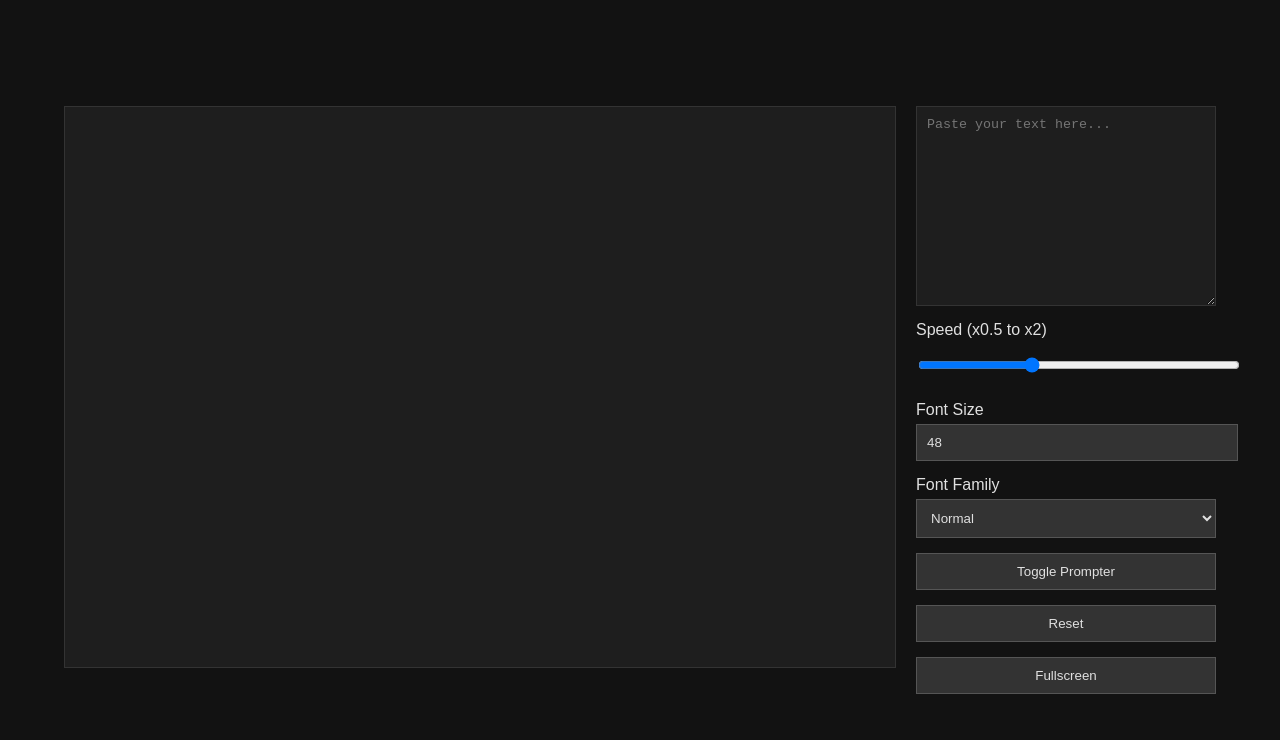
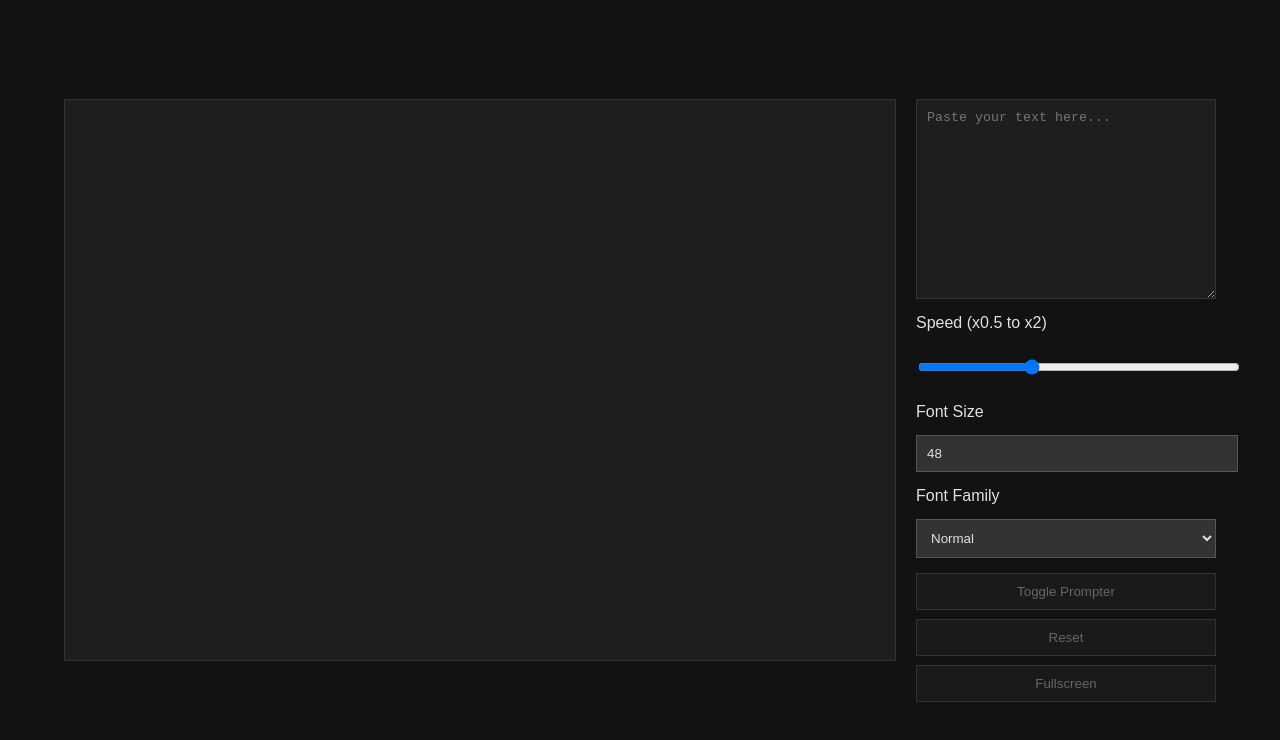
Before and after one commit to doulovera/teleprompter, a plain HTML site: page index.html in a window 1280 px wide. Drawn offline with Linux system fonts and the light colour scheme.

Commit message:
refactor: button layout and enhance button state management

```diff
--- a/index.html
+++ b/index.html
@@ -30,9 +30,11 @@
                     <option value="monospace">Monospace</option>
                 </select>
             </div>
-            <button id="toggle-prompter">Toggle Prompter</button>
-            <button id="reset-prompter">Reset</button>
-            <button id="fullscreen-button">Fullscreen</button>
+            <div class="control-group">
+                <button id="toggle-prompter">Toggle Prompter</button>
+                <button id="reset-prompter">Reset</button>
+                <button id="fullscreen-button">Fullscreen</button>
+            </div>
         </div>
     </div>
     <script src="script.js"></script>
--- a/script.js
+++ b/script.js
@@ -12,6 +12,13 @@ const fullscreenButton = document.getElementById('fullscreen-button');
 let animationId;
 let speed = 1;
 let isScrolling = false;
+
+function updateButtonStates() {
+    const hasText = scrollText.innerText.trim().length > 0;
+    togglePrompterButton.disabled = !hasText;
+    resetPrompterButton.disabled = !hasText;
+    fullscreenButton.disabled = !hasText;
+}
 
 function scroll() {
     const distance = 1;
@@ -60,6 +67,7 @@ function toggleFullscreen() {
 textInput.addEventListener('input', (e) => {
     scrollText.innerText = e.target.value;
     resetPrompter();
+    updateButtonStates();
 });
 
 speedControl.addEventListener('input', (e) => {
@@ -89,3 +97,4 @@ document.addEventListener('keydown', (e) => {
 // Initial state
 scrollText.innerText = textInput.value;
 resetPrompter();
+updateButtonStates();
--- a/style.css
+++ b/style.css
@@ -84,6 +84,18 @@ button {
     cursor: pointer;
 }
 
+button:disabled {
+    background-color: #1a1a1a;
+    color: #666;
+    border: 1px solid #333;
+    cursor: not-allowed;
+}
+.control-group {
+    display: flex;
+    flex-direction: column;
+    gap: 9px;
+}
+
 .teleprompter.fullscreen {
     position: fixed;
     top: 0;
```
